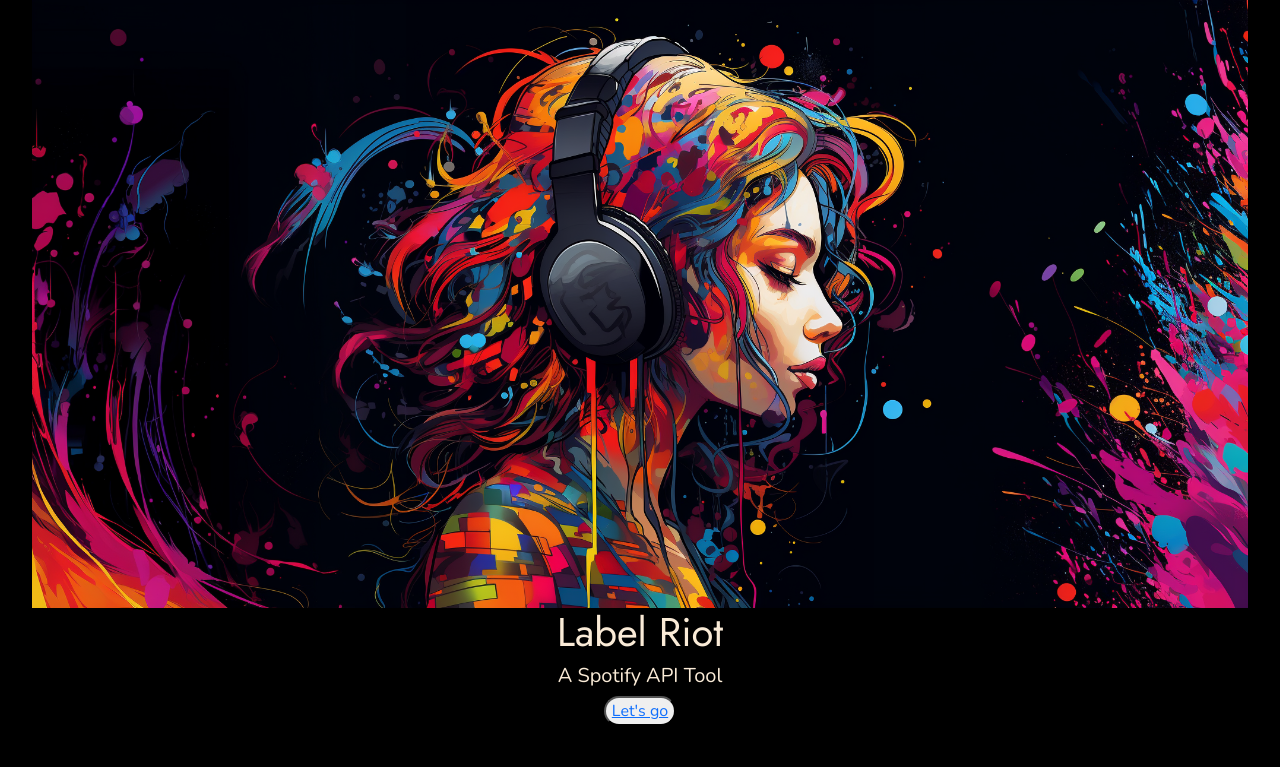
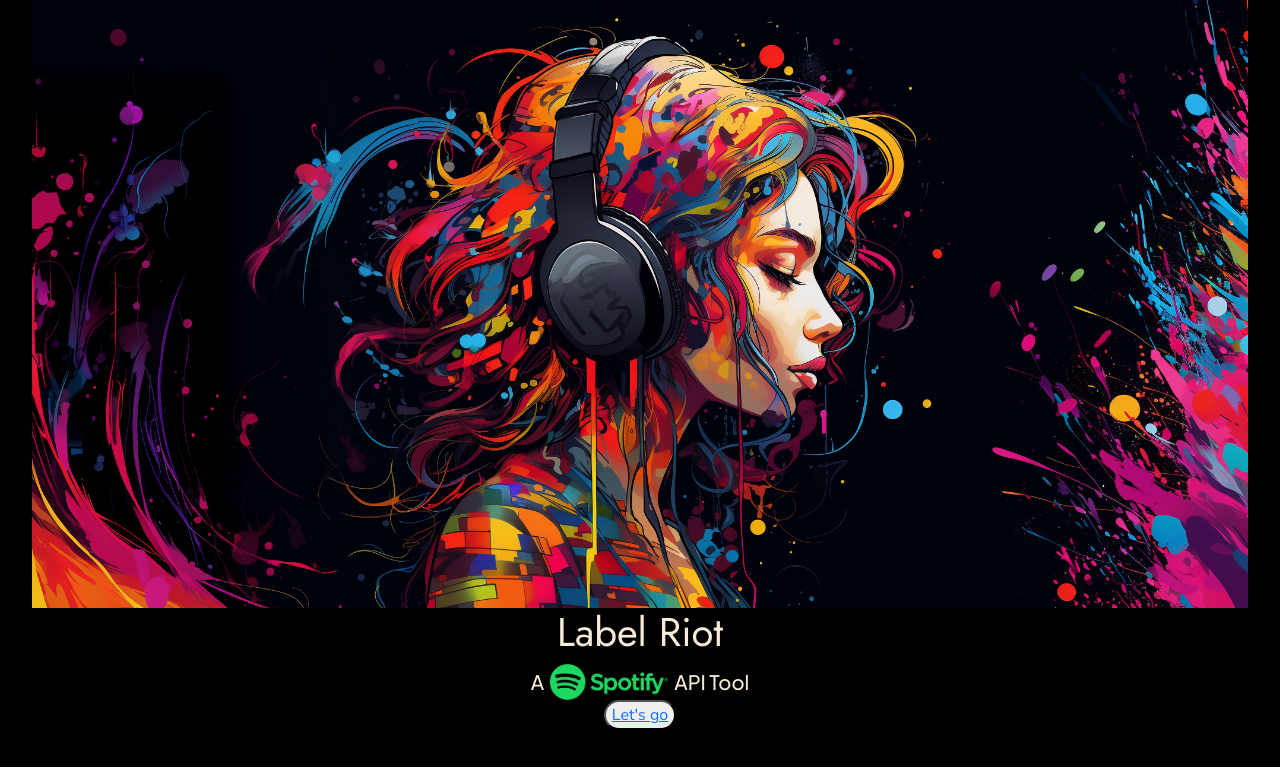
Before and after one commit to Pull-Push/Label-Riot, a Django app: page / in a window 1280 px wide. Shown: the top 767 px of the page. Run offline with Django 4.2, Linux system fonts and the light colour scheme.

Commit message:
Logo update

```diff
--- a/spotproj/labelriot/static/labelriot/style.css
+++ b/spotproj/labelriot/static/labelriot/style.css
@@ -1,4 +1,4 @@
-@import url('https://fonts.googleapis.com/css2?family=Jost&family=Nunito:wght@300&display=swap');
+@import url('https://fonts.googleapis.com/css2?family=Jost&family=Nunito:wght@300&family=Plus+Jakarta+Sans:wght@500&display=swap');
 
 html{
     height: 100%;
@@ -20,15 +20,27 @@ body{
     align-content: center;
 }
 
-
+#homespot{
+    width: 120px;
+    margin: 0;
+}
 h1,h5{
 text-align: center;
 font-family: 'Jost', sans-serif;
 color: antiquewhite;
 background-color: black;
 }
+.mid{
+    display:flex;
+    flex-direction: row;
+    align-items: center;
+    justify-content: center;
+    gap: 5px;
+}
 h5{
-    font-family: 'Nunito', sans-serif;
+    font-family: 'Plus Jakarta Sans', sans-serif;
+    display: inline-block;
+    margin-bottom: 0;
 }
 button{
     margin: 0 auto;
--- a/spotproj/labelriot/templates/labelriot/home.html
+++ b/spotproj/labelriot/templates/labelriot/home.html
@@ -15,7 +15,9 @@
 <div class="main">
     <img src="static/imgs/riotgirl.png" alt="riotgirl">
     <h1>Label Riot</h1>
-    <h5>A Spotify API Tool</h5>
+    <div class="mid">
+    <h5>A</h5><img id="homespot" src="static/imgs/Spotify_Logo_RGB_Green.png" alt="Spotify Logo"> <h5>API Tool</h5>
+    </div>
     <button><a href="/log">Let's go</a></button>
 </div>
 <script src="https://cdn.jsdelivr.net/npm/bootstrap@5.3.2/dist/js/bootstrap.bundle.min.js"
```
Also changed, not shown: spotproj/labelriot/static/imgs/Spotify_Logo_RGB_Green.png (added).
